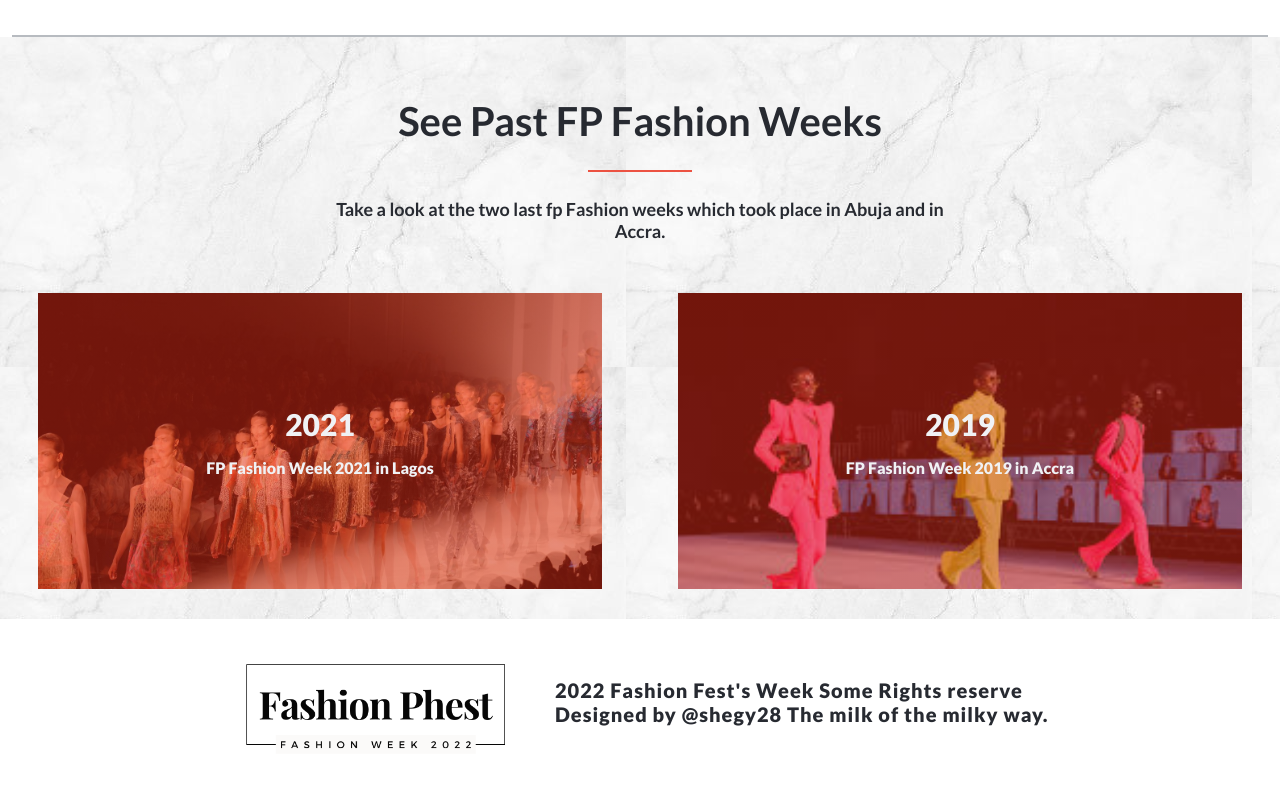
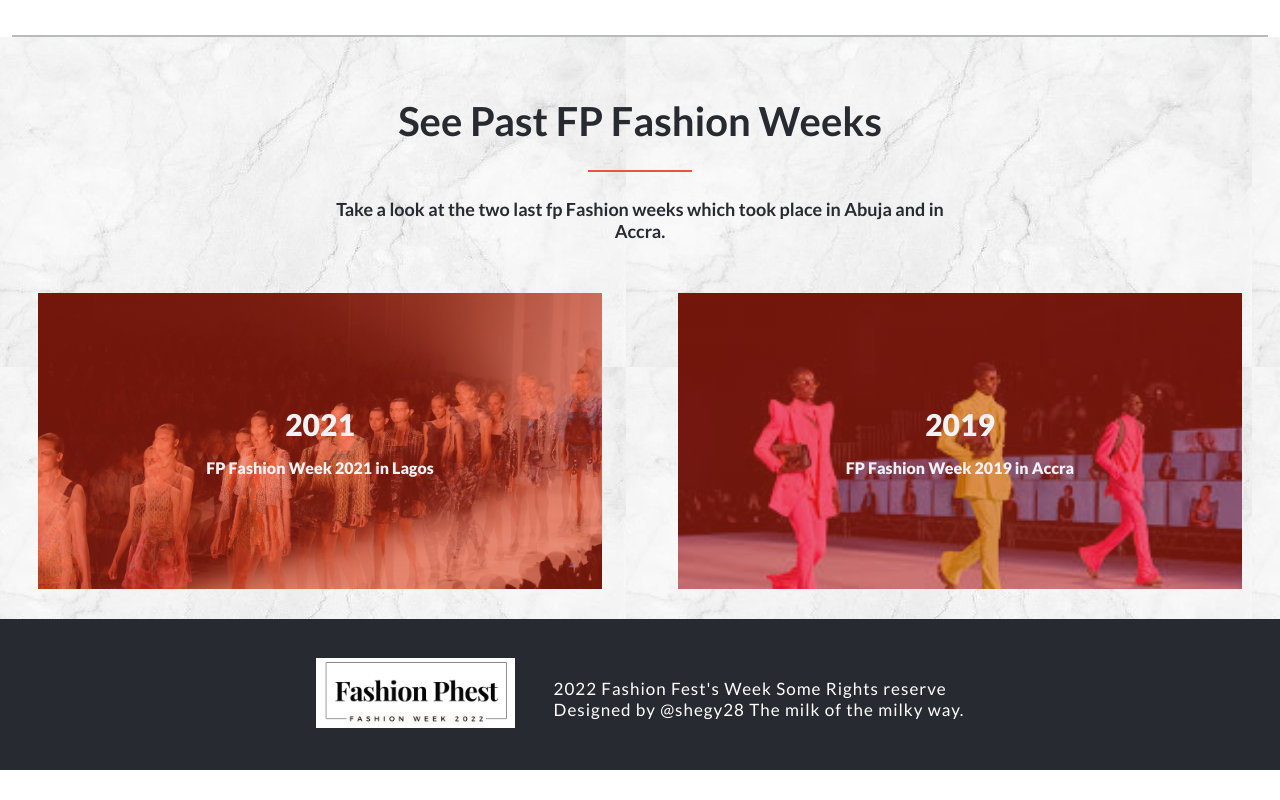
Before and after one commit to shegy28/Fashion-week, a website: page about.html in a window 1280 px wide. Shown: the part 1355-2155 px from the top of the page. After the commit the page ends 2125 px from the top, so only its background shows below. Drawn offline with nearby package versions, Linux system fonts and the light colour scheme.

Commit message:
Change about us page footer color

```diff
--- a/about.html
+++ b/about.html
@@ -123,7 +123,7 @@
         </section>
 
 
-        <footer >
+        <footer class="ft">
             <div class="footer-image">
                 <img src="./images/Fashion Phest.png" alt="">
             </div>
@@ -132,7 +132,7 @@
                 <p>Some Rights reserved</p>
             </div>
             <!-- for desktop -->
-            <div class="footer-text footer-text1">
+            <div class="footer-text footer-text1 abt-ft">
                 <p>2022 Fashion Fest's Week Some Rights reserve</p>
                 <p>Designed by @shegy28 The milk of the milky way. </p>
             </div>
--- a/style.css
+++ b/style.css
@@ -654,8 +654,8 @@ footer {
   }
 
   .footer-image img {
-    width: 100%;
-    height: 100px;
+    width: auto;
+    height: 70px;
     flex-shrink: 0;
   }
 
@@ -665,11 +665,11 @@ footer {
 
   .footer-text1 {
     display: inline;
-    font-size: 20px;
+    font-size: 17px;
     flex-shrink: 1;
     font-family: "Lato", sans-serif;
     color: #272a31;
-    font-weight: 900;
+    font-weight: 400;
     margin-top: 20px;
   }
 
@@ -747,4 +747,13 @@ footer {
     color: #ec5242;
     text-decoration: none;
   }
+
+  .ft {
+    background-color: #272a31;
+  }
+
+  .abt-ft {
+    color: #fff;
+    font-weight: 400;
+  }
 }
```
